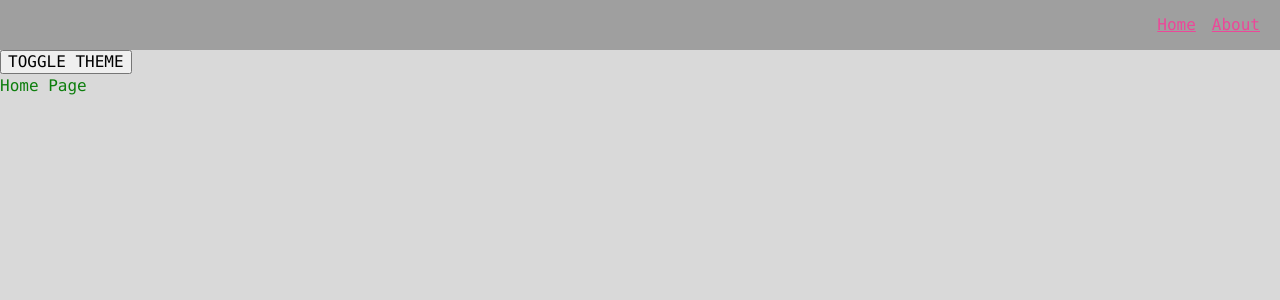
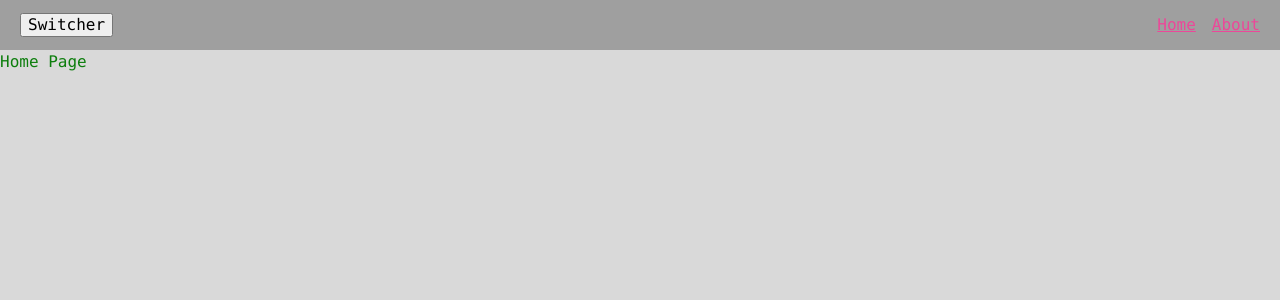
Before and after one commit to justMikhail/habr-clone-app, a React app: page / in a window 1280 px wide. Shown: the top 300 px of the page. Built offline with nearby package versions, Linux system fonts and the light colour scheme.

Commit message:
added classnames lib

```diff
--- a/package.json
+++ b/package.json
@@ -27,6 +27,7 @@
     "webpack-dev-server": "4.7.4"
   },
   "dependencies": {
+    "classnames": "^2.3.2",
     "css-loader": "^6.6.0",
     "react": "17.0.2",
     "react-dom": "17.0.2",
--- a/src/app/App.tsx
+++ b/src/app/App.tsx
@@ -1,16 +1,15 @@
 import './styles/styles.scss';
-import {classNames} from "shared/lib/classNames/classNames";
+import classNames from "classnames";
 import { useTheme } from "app/providers/ThemeProvider";
 import {AppRouter} from "app/providers/router";
 import {Navbar} from "widgets/Navbar";
 
 const App = () => {
-    const {theme, toggleTheme} = useTheme();
+    const {theme} = useTheme();
 
     return (
-        <div className={classNames('app', {}, [theme])}>
+        <div className={classNames('app', theme)}>
             <Navbar />
-            <button onClick={toggleTheme}>TOGGLE THEME</button>
             <AppRouter />
         </div>
     )
--- a/src/shared/lib/classNames/classNames.ts
+++ /dev/null
@@ -1,11 +0,0 @@
-type Mods = Record<string, boolean | string>
-
-export const classNames = (cls: string, mods: Mods = {}, additional: string[]): string => {
-    return [
-        cls,
-        ...additional.filter(Boolean),
-        Object.entries(mods)
-            .filter(([className, value]) => Boolean(value))
-            .map(([className]) => className)
-    ].join(' ');
-}
--- a/src/shared/ui/SharedLink/SharedLink.tsx
+++ b/src/shared/ui/SharedLink/SharedLink.tsx
@@ -1,6 +1,6 @@
 import {FC} from "react";
 import {Link, LinkProps} from "react-router-dom";
-import {classNames} from "shared/lib/classNames/classNames";
+import classNames from "classnames";
 import styles from './SharedLink.module.scss'
 
 export enum SharedLinkTheme {
@@ -25,7 +25,7 @@
     return (
         <Link
             to={to}
-            className={classNames(styles.SharedLink, {}, [className, styles[theme]])}
+            className={classNames(styles.SharedLink, className, styles[theme])}
             {...otherProps}
         >
             {children}
--- a/src/widgets/Navbar/ui/Navbar.tsx
+++ b/src/widgets/Navbar/ui/Navbar.tsx
@@ -1,6 +1,7 @@
-import {classNames} from "shared/lib/classNames/classNames";
+import classNames from "classnames";
 import styles from './Navbar.module.scss'
 import {SharedLink, SharedLinkTheme} from "shared/ui/SharedLink/SharedLink";
+import {ThemeSwitcher} from "widgets/ThemeSwitcher";
 
 interface NavbarProps {
     className?: string;
@@ -8,7 +9,9 @@
 
 export const Navbar = ({className}: NavbarProps) => {
     return (
-        <div className={classNames(styles.Navbar, {}, [className])}>
+        <div className={classNames(styles.Navbar, className)}>
+            <ThemeSwitcher/>
+
             <div className={styles.linksList}>
                 <SharedLink to={'/'} theme={SharedLinkTheme.SECONDARY}>
                     Home
--- /dev/null
+++ b/src/widgets/ThemeSwitcher/index.ts
@@ -0,0 +1,5 @@
+import {ThemeSwitcher} from "widgets/ThemeSwitcher/ui/ThemeSwitcher";
+
+export {
+    ThemeSwitcher
+}
--- /dev/null
+++ b/src/widgets/ThemeSwitcher/ui/ThemeSwitcher.tsx
@@ -0,0 +1,19 @@
+import classNames from "classnames";
+import styles from './ThemeSwitcher.module.scss'
+import {useTheme} from "app/providers/ThemeProvider";
+
+interface ThemeSwitcherProps {
+    className?: string;
+}
+
+export const ThemeSwitcher = ({className}: ThemeSwitcherProps) => {
+    const {theme, toggleTheme} = useTheme();
+
+    return (
+        <button
+            onClick={toggleTheme}
+        >
+            Switcher
+        </button>
+    );
+};
```
Also changed, not shown: src/widgets/ThemeSwitcher/ui/ThemeSwitcher.scss (added), 1 other file (tests, documents, lock files or other folders).
